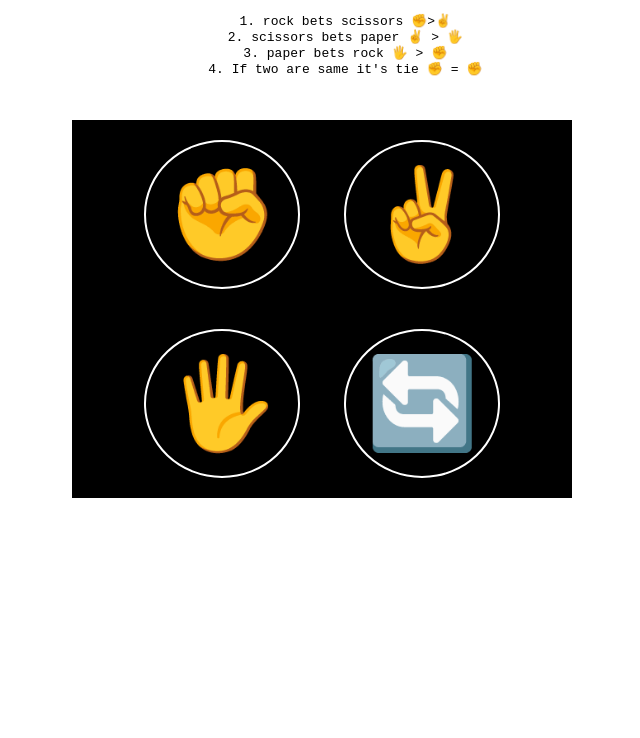
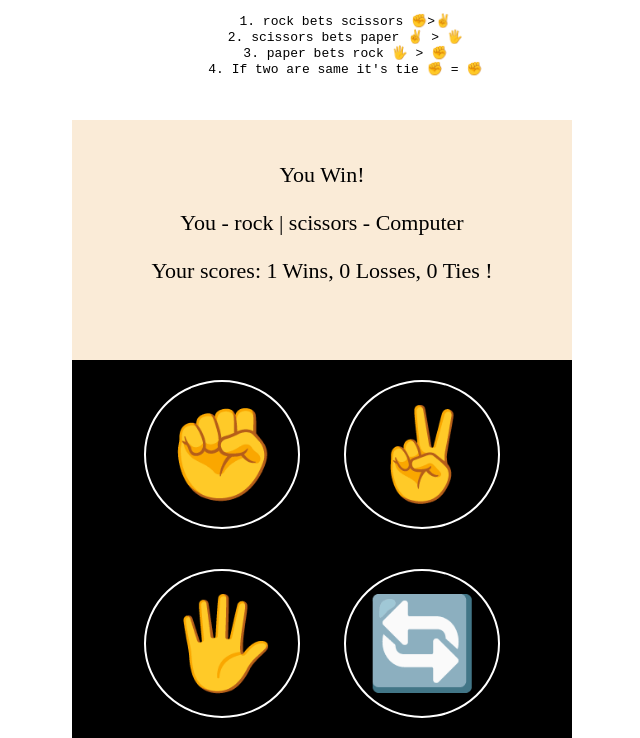
Before and after one commit to Pritamdutta7498/All-JavaScript, a plain HTML site: page p2-rock-paper-scissors/index.html in a window 1280 px wide. Both pictures are taken after a click on the button "rock". Shown: the part 101-839 px from the top of the page, without its empty margins (318-958 px from the left). Before the commit the page ends 800 px from the top, so only its background shows below. Drawn offline with Linux system fonts and the light colour scheme.

Commit message:
showing the result and player move in display

```diff
--- a/p2-rock-paper-scissors/index.html
+++ b/p2-rock-paper-scissors/index.html
@@ -29,6 +29,16 @@
     cursor: pointer;
     margin: 20px;
   }
+
+  .score-board {
+    font-size: 22px;
+    padding: 20px 0px;
+    background-color: antiquewhite;
+    width: 500px;
+    height: 200px;
+    margin: 0 auto;
+
+  }
 </style>
 
 <body>
@@ -41,12 +51,20 @@
       4. If two are same it's tie ✊ = ✊
 
     </pre>
+    <!-- showing the score of the game -->
+    <div class="score-board">
+      <p class="js-result"></p>
+      <p class="js-moves"></p>
+      <p class="js-score"> </p>
+
+    </div>
 
     <div>
       <!-- ✌️✊🤝 -->
       <!-- rock btn -->
       <button onclick="
           playGame('rock');
+          document.querySelector('js-game-score');
           " title="rock">✊
       </button>
 
@@ -68,7 +86,8 @@
       score.ties = 0;
 
       localStorage.removeItem('score');
-      alert('Reset successful!')
+      // alert('Reset successful!')
+      updateScoreElement();
 
       ">🔄️</button>
     </div>
@@ -78,20 +97,21 @@
       // playGame function for player
 
 
+
       let score = JSON.parse(localStorage.getItem('score')) || {
-          wins: 0,
-          losses: 0,
-          ties: 0
-        }
+        wins: 0,
+        losses: 0,
+        ties: 0
+      };
 
-      // if (!score) {
-      //   score = {
-      //     wins: 0,
-      //     losses: 0,
-      //     ties: 0
-      //   }
-      // }
 
+      // update score on display
+      updateScoreElement();
+
+      function updateScoreElement() {
+        document.querySelector('.js-score')
+          .innerHTML = `Your scores: ${score.wins} Wins, ${score.losses} Losses, ${score.ties} Ties !`;
+      }
       function playGame(playerMove) {
 
         let computerMove = computerMoveFun();
@@ -130,6 +150,8 @@
           }
         }
 
+
+
         if (result === 'You Win!') {
           score.wins++;
 
@@ -139,13 +161,19 @@
         } else if (result === 'Tie!') {
           score.ties++;
         }
-
+        //update the score in display
+        updateScoreElement();
         // set scors data to localStorage
         localStorage.setItem('score', JSON.stringify(score));
 
 
-        alert(`You choose ${playerMove} and computer choose ${computerMove}, So ${result}
-        \nYou scores: ${score.wins} Wins, ${score.losses} Losses, ${score.ties} Ties !`);
+        document.querySelector('.js-result')
+         .innerHTML = result;
+        document.querySelector('.js-moves')
+         .innerHTML = `You - ${playerMove} | ${computerMove} - Computer`;
+
+        // alert(`You choose ${playerMove} and computer choose ${computerMove}, So ${result}
+        // \nYou scores: ${score.wins} Wins, ${score.losses} Losses, ${score.ties} Ties !`);
 
         return;
       }
```
